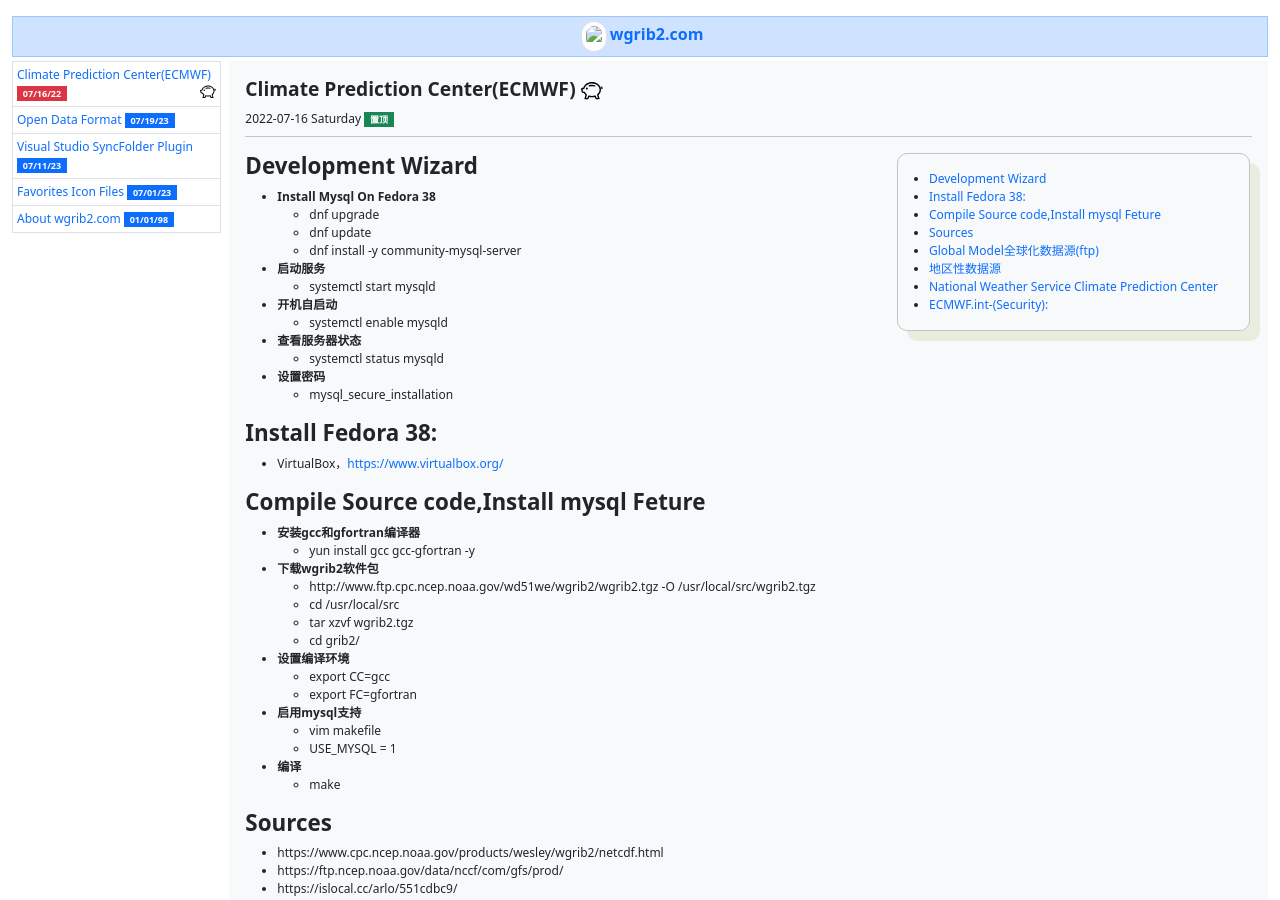
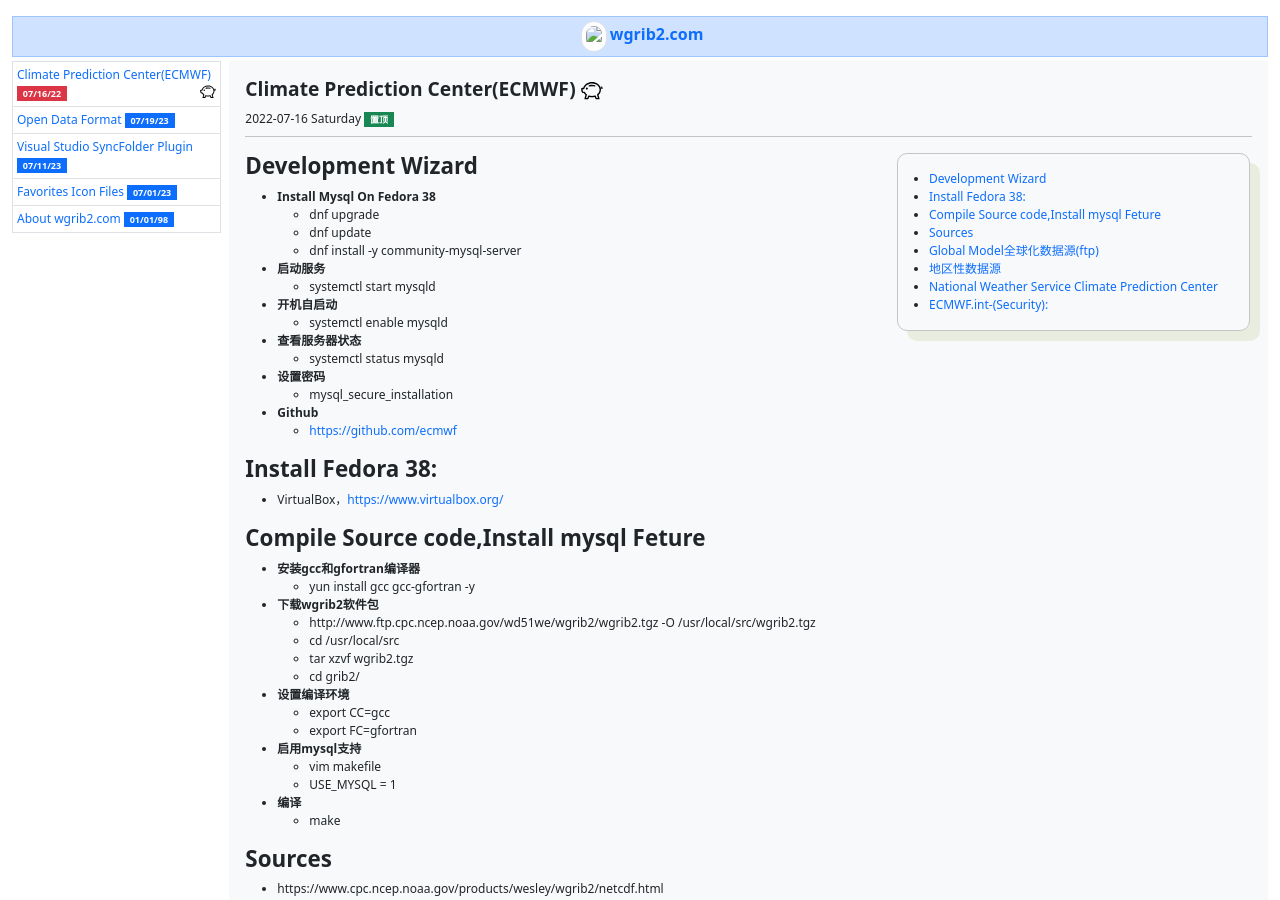
Before and after one commit to helloyuzz/wgrib2.com, a Jekyll site: the page built from _posts/2022-07-16-ECMWF.md, in a window 1280 px wide and 900 px high. Built offline with Jekyll 4.4.1, drawn with Linux system fonts in a browser that asks for light colours.

Commit message:
Update 2022-07-16-ECMWF.md

```diff
--- a/_posts/2022-07-16-ECMWF.md
+++ b/_posts/2022-07-16-ECMWF.md
@@ -28,6 +28,8 @@
     - systemctl status mysqld
   - **设置密码**
     - mysql_secure_installation
+  - **Github**
+    - [https://github.com/ecmwf](https://github.com/ecmwf){:target="_blank"}
 
 ## Install Fedora 38:
   - VirtualBox，[https://www.virtualbox.org/](https://www.virtualbox.org/){:target="_blank"}
```
